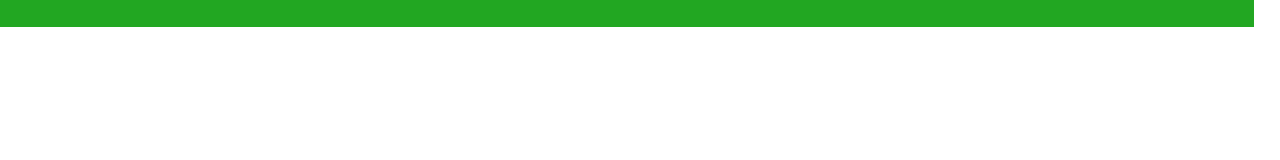
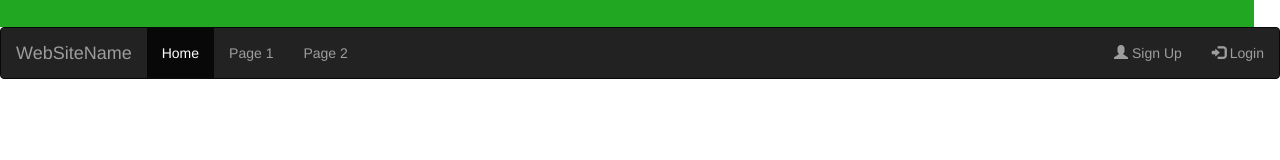
Before and after one commit to shamsisaad/BookNagar, a plain HTML site: page index.html in a window 1280 px wide. Drawn offline with nearby package versions, Linux system fonts and the light colour scheme.

Commit message:
Update index.html
Nav bar

```diff
--- a/index.html
+++ b/index.html
@@ -22,7 +22,23 @@
         </div>
     </marquee>
     </div>
-
+    <!-- nav bar -->
+    <nav class="navbar navbar-inverse">
+        <div class="container-fluid">
+          <div class="navbar-header">
+            <a class="navbar-brand" href="#">WebSiteName</a>
+          </div>
+          <ul class="nav navbar-nav">
+            <li class="active"><a href="#">Home</a></li>
+            <li><a href="#">Page 1</a></li>
+            <li><a href="#">Page 2</a></li>
+          </ul>
+          <ul class="nav navbar-nav navbar-right">
+            <li><a href="#"><span class="glyphicon glyphicon-user"></span> Sign Up</a></li>
+            <li><a href="#"><span class="glyphicon glyphicon-log-in"></span> Login</a></li>
+          </ul>
+        </div>
+      </nav>
 
 
 
```
